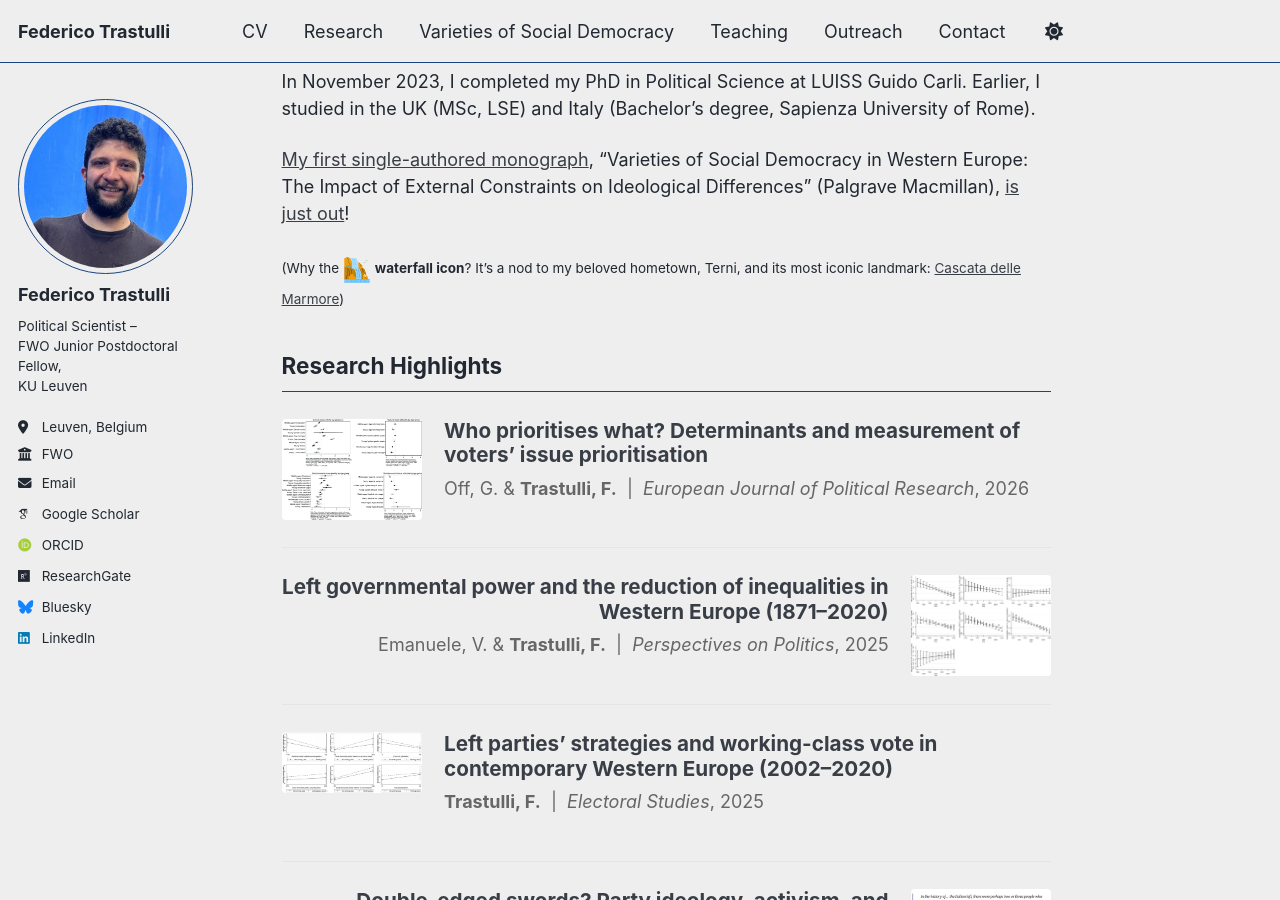
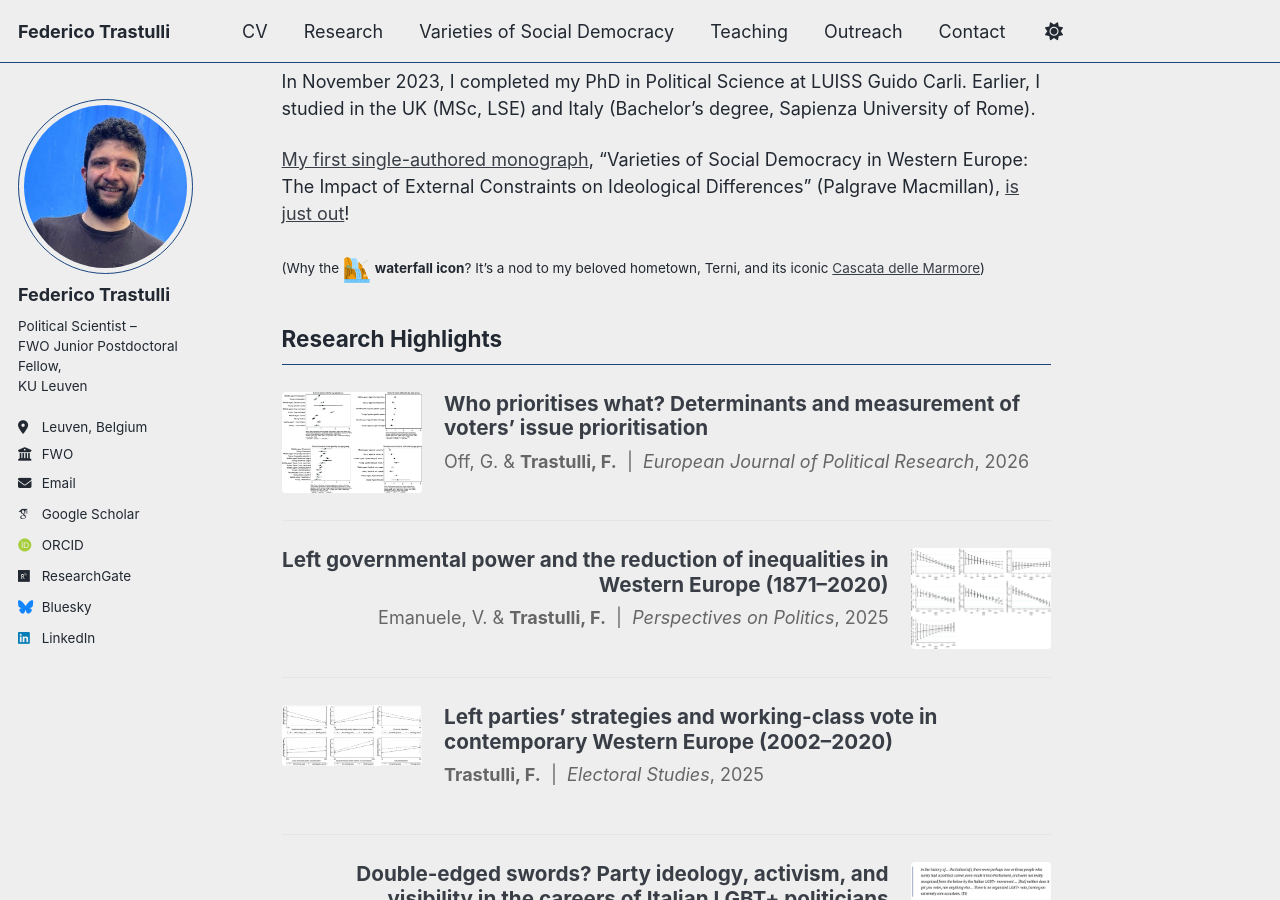
Before and after one commit to federicotrastulli/federicotrastulli.github.io, a Jekyll site: the page built from _pages/about.md, in a window 1280 px wide and 900 px high, scrolled down 673 px. Built offline with Jekyll 4.4.1, drawn with Linux system fonts in a browser that asks for light colours; some web fonts are replaced; a script bundle is joined from its source files by our own code; library files that are not in the unit come from our copies.

Commit message:
Update about.md

```diff
--- a/_pages/about.md
+++ b/_pages/about.md
@@ -21,7 +21,7 @@
 
 [My first single-authored monograph](https://federicotrastulli.github.io/vosd/), "Varieties of Social Democracy in Western Europe: The Impact of External Constraints on Ideological Differences" (Palgrave Macmillan), [is just out](https://link.springer.com/book/10.1007/978-3-032-26275-2)!
 
-<sub>(Why the <a><img src="https://federicotrastulli.github.io/images/marmore.png" height="7" alt="waterfall icon"></a> <b>waterfall icon</b>? It's a nod to my beloved hometown, Terni, and its most iconic landmark: <a href="https://turismo.comune.terni.it/sites/default/files/styles/original_webp/public/2023-11/cascata16.jpg.webp?itok=UVF7obnE">Cascata delle Marmore</a>)</sub>
+<sub>(Why the <a><img src="https://federicotrastulli.github.io/images/marmore.png" height="7" alt="waterfall icon"></a> <b>waterfall icon</b>? It's a nod to my beloved hometown, Terni, and its iconic <a href="https://turismo.comune.terni.it/sites/default/files/styles/original_webp/public/2023-11/cascata16.jpg.webp?itok=UVF7obnE">Cascata delle Marmore</a>)</sub>
 
 ## Research Highlights
 
```
